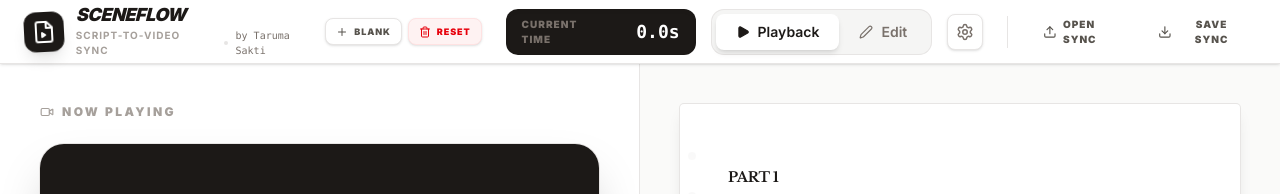
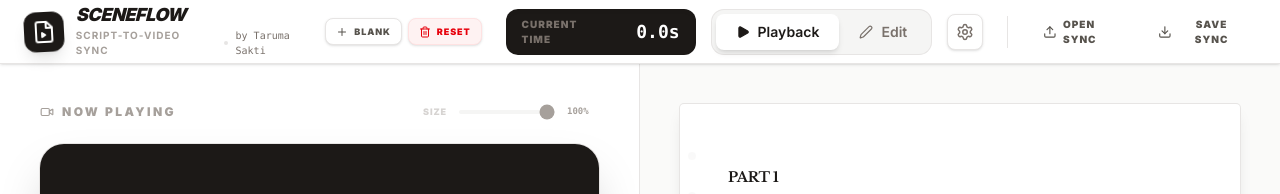
Before and after one commit to taruma/SceneFlow, a React (Vite) app: page / in a window 1280 px wide. Shown: the top 194 px of the page. Built offline with nearby package versions, Linux system fonts and the light colour scheme.

Commit message:
feat(ui): Add responsive video preview size control
Introduces a slider to control the width of the video preview in playback mode. The control is only visible on desktop viewports to ensure a better user experience. Includes a resize listener to dynamically update desktop/mobile view state.

```diff
--- a/src/App.tsx
+++ b/src/App.tsx
@@ -128,6 +128,14 @@
   const [alignSuccess, setAlignSuccess] = useState(false);
   const [leftPanelScroll, setLeftPanelScroll] = useState(0);
   const [hiddenCueTypes, setHiddenCueTypes] = useState<Set<string>>(new Set());
+  const [videoWidth, setVideoWidth] = useState(100); // Percentage of container width
+  const [isDesktop, setIsDesktop] = useState(typeof window !== 'undefined' ? window.innerWidth >= 1024 : true);
+
+  useEffect(() => {
+    const handleResize = () => setIsDesktop(window.innerWidth >= 1024);
+    window.addEventListener('resize', handleResize);
+    return () => window.removeEventListener('resize', handleResize);
+  }, []);
 
   const activeCueTypes = useMemo(() => {
     const active = new Set<string>();
@@ -934,13 +942,30 @@
                <h2 className="text-[10px] lg:text-xs font-black uppercase tracking-[0.2em] text-stone-400 flex items-center gap-2">
                 <Video size={14} /> {mode === 'edit' ? 'Media Preview' : 'Now Playing'}
               </h2>
+              {mode === 'playback' && isDesktop && (
+                <div className="flex items-center gap-3 animate-in fade-in slide-in-from-right-2 duration-500">
+                  <span className="text-[9px] font-black uppercase tracking-widest text-stone-300">Size</span>
+                  <input
+                    type="range"
+                    min="40"
+                    max="100"
+                    step="5"
+                    value={videoWidth}
+                    onChange={(e) => setVideoWidth(parseInt(e.target.value))}
+                    className="w-24 h-1 bg-stone-100 rounded-lg appearance-none cursor-pointer accent-stone-400 hover:accent-stone-600 transition-all"
+                  />
+                  <span className="text-[9px] font-mono font-bold text-stone-400 w-8">{videoWidth}%</span>
+                </div>
+              )}
             </div>
 
             <div className={cn(
               "aspect-video bg-stone-900 overflow-hidden shadow-2xl ring-1 ring-stone-200 relative group transition-all duration-500 origin-top-left pointer-events-auto",
               mode === 'edit' ? "rounded-3xl" : "rounded-none lg:rounded-3xl",
               mode === 'edit' && leftPanelScroll > 80 && "w-1/2 rounded-2xl shadow-2xl scale-90 -translate-y-2"
-            )}>
+            )}
+            style={mode === 'playback' && isDesktop ? { width: `${videoWidth}%`, margin: '0 auto' } : {}}
+            >
               <YouTube
                 key={extractYoutubeId(state.youtubeId)}
                 videoId={extractYoutubeId(state.youtubeId)}
```
